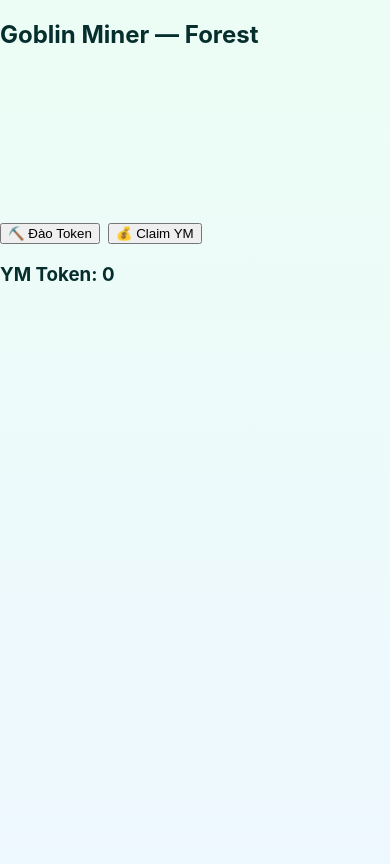
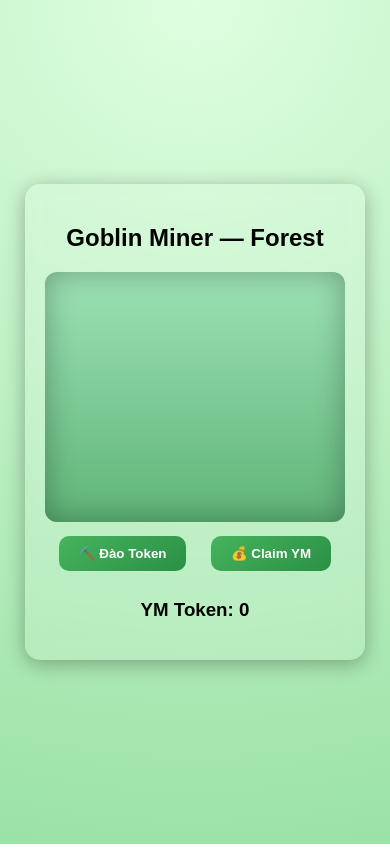
Before and after one commit to X3PAKER/GAME-GOBLIN-MINER-PRO, a plain HTML site: page index.html in a window 390 px wide. Drawn offline with Linux system fonts and the light colour scheme.

Commit message:
Update style.css

```diff
--- a/style.css
+++ b/style.css
@@ -1,38 +1,57 @@
-:root{
-  --bg1: #ecfdf5;
-  --bg2: #eef8ff;
-  --panel: #ffffff;
-  --muted: #6b7280;
-  --accent: #14b8a6;
-  --accent2: #f59e0b;
-  --glass: rgba(255,255,255,0.85);
-  --shadow: 0 10px 30px rgba(2,6,23,0.08);
+body {
+  background: radial-gradient(circle at top, #dfffe0 0%, #9be2a6 100%);
+  font-family: 'Poppins', sans-serif;
+  display: flex;
+  justify-content: center;
+  align-items: center;
+  height: 100vh;
+  margin: 0;
+  overflow: hidden;
 }
-*{box-sizing:border-box}
-html,body,#app{height:100%;margin:0;font-family:Inter,system-ui,Arial;background:linear-gradient(180deg,var(--bg1),var(--bg2));color:#052e2d}
-.topbar{display:flex;justify-content:space-between;align-items:center;padding:10px 14px}
-.logo{font-weight:800}
-.controls{display:flex;gap:8px}
-.wrap{display:flex;gap:14px;max-width:1200px;margin:8px auto;padding:0 10px}
-.stage{flex:1;background:linear-gradient(180deg,#e8fff2,#e6f6ff);border-radius:12px;padding:14px;box-shadow:var(--shadow);min-height:620px;display:flex;flex-direction:column;align-items:center}
-#canvas{width:100%;height:420px;border-radius:10px;display:block;background:linear-gradient(180deg,#cfeee1,#e6f6ff);box-shadow:inset 0 -30px 80px rgba(0,0,0,0.03)}
-.stage-controls{display:flex;gap:10px;margin-top:12px;flex-wrap:wrap;justify-content:center}
-.panel{width:360px;background:var(--panel);border-radius:12px;padding:14px;box-shadow:var(--shadow);height:fit-content}
-.stat{display:flex;justify-content:space-between;align-items:center;padding:6px 0}
-.label{color:var(--muted)}
-.value{font-weight:800;font-size:18px}
-.small{font-size:13px}
-.muted{color:var(--muted)}
-button.btn{border:0;padding:10px 14px;border-radius:10px;cursor:pointer;font-weight:700;transition:transform .12s ease,box-shadow .12s}
-button.btn.small{padding:6px 10px;border-radius:8px;font-size:13px}
-button.primary{background:linear-gradient(90deg,var(--accent),#06b6d4);color:white;box-shadow:0 8px 18px rgba(6,182,212,0.12)}
-button.secondary{background:linear-gradient(90deg,#fff,#f1f5f9);color:#0f172a;border:1px solid #e6eef8}
-.upgrade{display:flex;justify-content:space-between;align-items:center;padding:10px;border-radius:10px;background:linear-gradient(180deg,#fff,#fbfbfb);margin-bottom:10px;border:1px solid #eef6f2}
-input,select{width:100%;padding:8px;border-radius:8px;border:1px solid #e6eef8;margin-top:6px}
-.log{max-height:160px;overflow:auto;padding:8px;background:#fbfeff;border-radius:8px;border:1px dashed #e6eef8;margin-top:8px}
-.footer{text-align:center;color:var(--muted);padding:12px}
-@media(max-width:980px){
-  .wrap{flex-direction:column;padding:10px}
-  .panel{width:100%}
-  #canvas{height:340px}
+
+.game-container {
+  text-align: center;
+  padding: 20px;
+  border-radius: 15px;
+  background: rgba(255, 255, 255, 0.15);
+  box-shadow: 0 4px 20px rgba(0, 0, 0, 0.3);
+  backdrop-filter: blur(10px);
 }
+
+canvas {
+  background: linear-gradient(#9de2b5, #5fb478);
+  border-radius: 12px;
+  width: 300px;
+  height: 250px;
+  box-shadow: inset 0 0 30px rgba(0, 0, 0, 0.3);
+}
+
+button {
+  margin: 10px;
+  padding: 10px 20px;
+  border: none;
+  border-radius: 10px;
+  background: linear-gradient(145deg, #46b35d, #2a9045);
+  color: #fff;
+  font-weight: bold;
+  cursor: pointer;
+  transition: 0.3s;
+}
+
+button:hover {
+  transform: scale(1.05);
+  background: linear-gradient(145deg, #4fd36b, #35a858);
+}
+
+.token {
+  position: absolute;
+  color: gold;
+  font-weight: bold;
+  font-size: 20px;
+  animation: fly 1s ease-out forwards;
+}
+
+@keyframes fly {
+  from { transform: translateY(0); opacity: 1; }
+  to { transform: translateY(-100px); opacity: 0; }
+}
```
